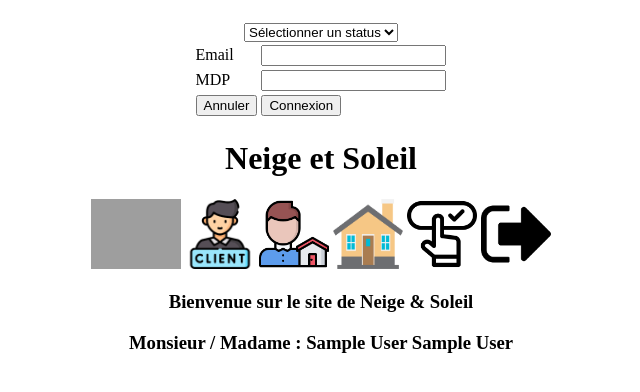
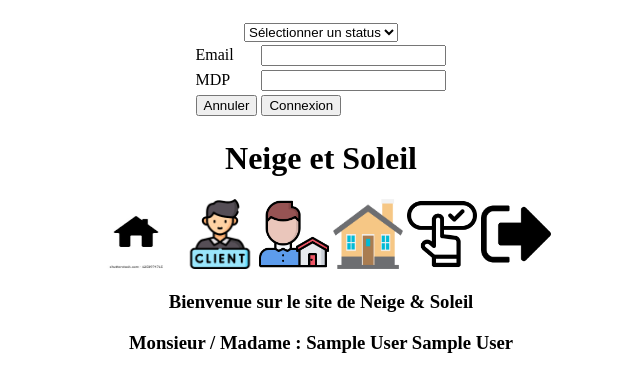
Before and after one commit to Emm4aa/PPE-BTS-SIO, a PHP site: page /index.php in a window 1280 px wide. Shown: the part 179-571 px from the top of the page, without its empty margins (319-959 px from the left). Run offline with PHP 8.4, Linux system fonts and the light colour scheme; the visitor is signed in with stand-in values (Sample User, id 1); grey boxes are pictures that could not be loaded.

Commit message:
rectification de l'icone home

```diff
--- a/Neige et Soleil/index.php
+++ b/Neige et Soleil/index.php
@@ -56,7 +56,7 @@
     if (isset($_SESSION['email'])){
     echo'
     <h1> Neige et Soleil </h1>
-    <a href="index.php?page=1"> <img src="images/maison.png" width="90" height="70"></a>
+    <a href="index.php?page=1"> <img src="images/home.png" width="90" height="70"></a>
     <a href="index.php?page=2"> <img src="images/clients.png" width="70" height="70"></a>
     <a href="index.php?page=3"> <img src="images/proprietaire.png" width="70" height="70"></a>
     <a href="index.php?page=4"> <img src="images/habitation.png" width="70" height="70"></a>
```
Also changed, not shown: Neige et Soleil/vue/vue_insert_reservation.php (line endings or trailing spaces).
